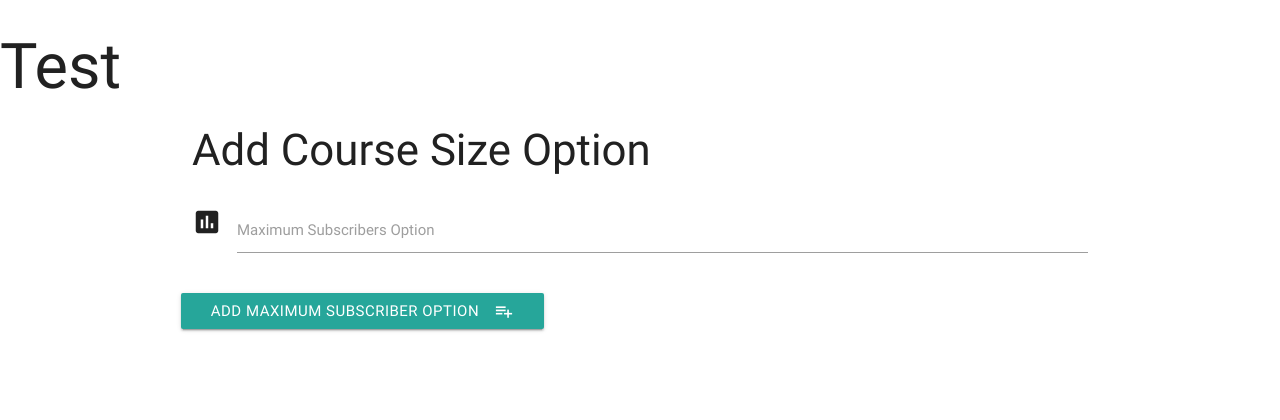
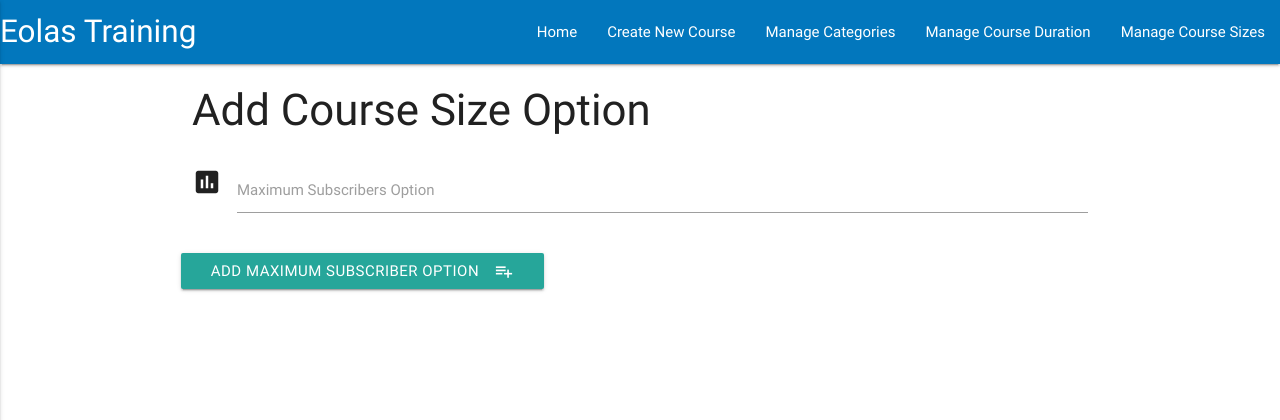
Before and after one commit to damien-meere/Data-Centric-Development-Milestone-Project, a Flask app: page /add_size in a window 1280 px wide. Shown: the top 420 px of the page. Run offline with Flask 2, Linux system fonts and the light colour scheme; some libraries are stand-ins or nearby versions.

Commit message:
Temp Navbar element built and wired

```diff
--- a/static/css/style.css
+++ b/static/css/style.css
@@ -14,3 +14,7 @@
 .course_header{
     margin-top: 5px;
 }
+
+.nav-colour {
+    background-color: #0277bd;
+}
--- a/templates/base.html
+++ b/templates/base.html
@@ -4,7 +4,7 @@
 <head>
 	<link href="https://fonts.googleapis.com/icon?family=Material+Icons" rel="stylesheet">
 	<link rel="stylesheet" href="https://cdnjs.cloudflare.com/ajax/libs/materialize/0.100.2/css/materialize.min.css">
-	<link rel="stylesheet" href="{{url_for('static', filename='css/style.css')}}" type="text/css"/>
+	<link rel="stylesheet" href="{{url_for('static', filename='css/style.css')}}" type="text/css" />
 
 	<meta charset="UTF-8">
 	<meta name="viewport" content="width=device-width, initial-scale=1.0">
@@ -13,7 +13,29 @@
 </head>
 
 <body>
-	<h1>Test</h1>
+	<header>
+		<nav>
+			<div class="nav-wrapper nav-colour">
+				<a href="{{url_for('get_courses')}}" class="brand-logo">Eolas Training</a>
+				<a href="#" data-activates="mobile-demo" class="button-collapse"><i class="material-icons">menu</i></a>
+				<ul id="nav-mobile" class="right hide-on-med-and-down">
+					<li><a href="{{url_for('get_courses')}}">Home</a></li>
+					<li><a href="{{url_for('add_course')}}">Create New Course</a></li>
+					<li><a href="{{url_for('get_categories')}}">Manage Categories</a></li>
+                    <li><a href="{{url_for('get_durations')}}">Manage Course Duration</a></li>
+                    <li><a href="{{url_for('get_sizes')}}">Manage Course Sizes</a></li>
+				</ul>
+				<ul class="side-nav" id="mobile-demo">
+					<li><a href="{{url_for('get_courses')}}">Home</a></li>
+					<li><a href="{{url_for('add_course')}}">Create New Course</a></li>
+					<li><a href="{{url_for('get_categories')}}">Categories</a></li>
+                    <li><a href="{{url_for('get_durations')}}">Durations</a></li>
+                    <li><a href="{{url_for('get_sizes')}}">Sizes</a></li>
+				</ul>
+			</div>
+		</nav>
+	</header>
+
 	<div class="container">
 		{% block content %}
 
@@ -26,6 +48,7 @@
 		$(document).ready(function() {
             $('.collapsible').collapsible();
             $('select').material_select();
+            $(".button-collapse").sideNav();
         });
 
         $('.datepicker').pickadate({
```
